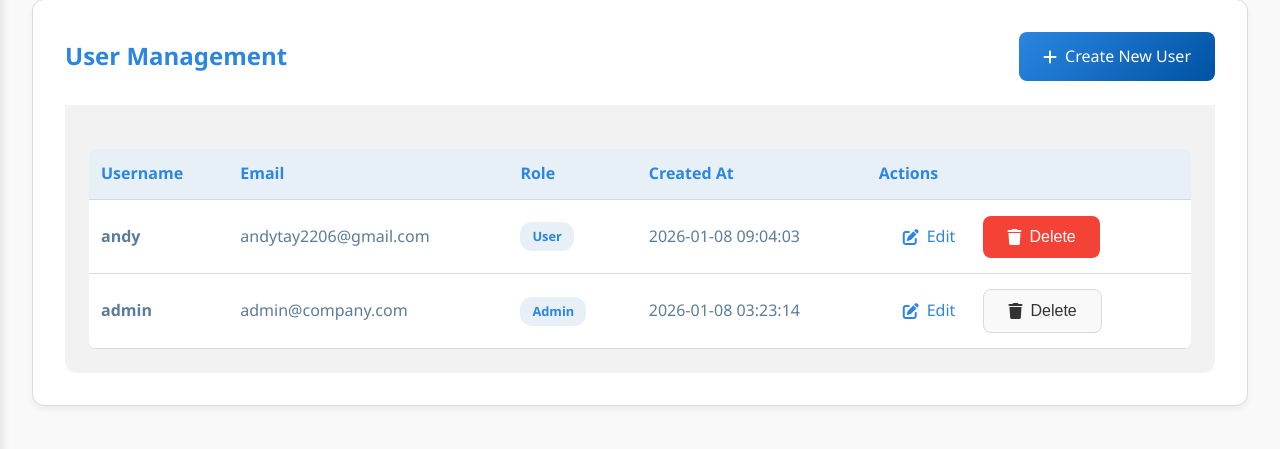
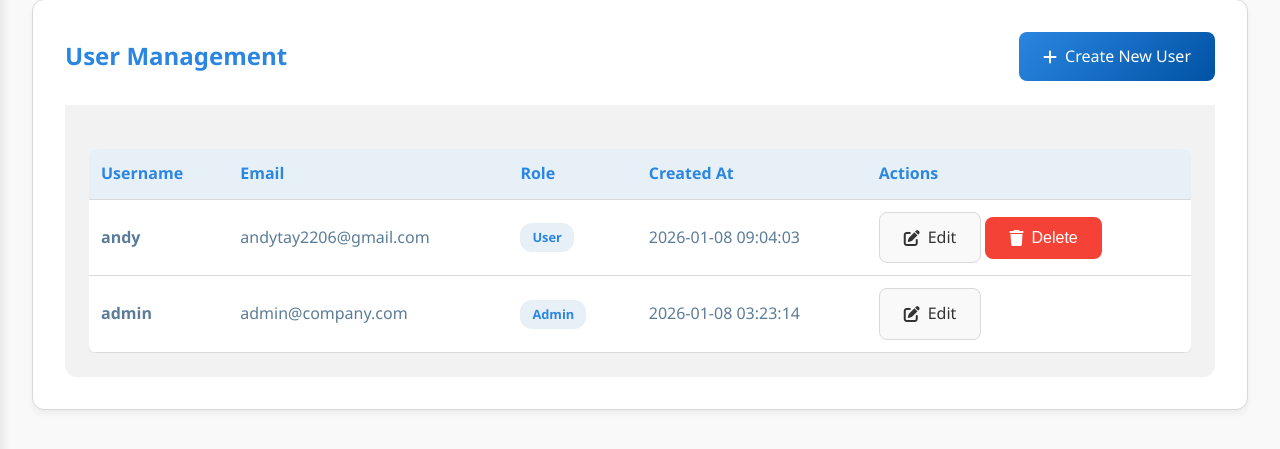
Before and after one commit to schizoscar/Procure-Flow, a Flask app: page /user-list in a window 1280 px wide. Shown: the part 128-577 px from the top of the page. Run offline with Flask 3, Linux system fonts and the light colour scheme; a user stored in the database is signed in; data comes from the database, SQL or seed files in the repository.

Commit message:
Remove new task from quick action (hamburger button) Made main account invulnerable

```diff
--- a/app.py
+++ b/app.py
@@ -608,9 +608,9 @@ def delete_user(user_id):
         flash('Access denied', 'error')
         return redirect(url_for('index'))
 
-    # Prevent self-deletion
-    if user_id == session['user_id']:
-        flash('You cannot delete your own account', 'error')
+    MAIN_USER_ID = 1
+    if user_id == MAIN_USER_ID:
+        flash('The main admin account cannot be deleted.', 'error')
         return redirect(url_for('user_list'))
 
     conn = get_db_connection()
@@ -3606,7 +3606,6 @@ def server_error(e):
 
 @app.errorhandler(Exception)
 def unhandled_exception(e):
-    # Let HTTP errors pass through (404, 403, etc.)
     if isinstance(e, HTTPException):
         return e
     app.logger.exception("Unhandled exception")
--- a/templates/base.html
+++ b/templates/base.html
@@ -23,9 +23,6 @@
             <div class="menu-content">
                 <a href="{{ url_for('index') }}">
                     <i class="fas fa-home"></i> Home
-                </a>
-                <a href="{{ url_for('new_task') }}">
-                    <i class="fas fa-plus-circle"></i> New PR
                 </a>
                 <a href="{{ url_for('purchase_requisitions') }}">
                     <i class="fas fa-file-alt"></i> Purchase Requisitions
--- a/templates/user_list.html
+++ b/templates/user_list.html
@@ -37,10 +37,11 @@
                         </td>
                         <td>{{ user['created_at'] | default('N/A') }}</td>
                         <td>
-                            <a href="{{ url_for('edit_user', user_id=user['id']) }}" class="btn btn-sm btn-warning">
+                            <a href="{{ url_for('edit_user', user_id=user['id']) }}" class="btn btn-secondary btn-sm">
                                 <i class="fas fa-edit"></i> Edit
                             </a>
-                            {% if user['id'] != session.get('user_id') %}
+                            {% set MAIN_USER_ID = 1 %}
+                            {% if user['id'] != MAIN_USER_ID %}
                             <form method="POST" action="{{ url_for('delete_user', user_id=user['id']) }}"
                                 style="display:inline;"
                                 onsubmit="return confirm('Are you sure you want to delete this user? This action cannot be undone.');">
@@ -49,9 +50,9 @@
                                 </button>
                             </form>
                             {% else %}
-                            <button class="btn btn-sm btn-secondary" disabled title="Cannot delete your own account">
+                            <!-- <button class="btn btn-sm btn-secondary" disabled title="Cannot delete your own account">
                                 <i class="fas fa-trash"></i> Delete
-                            </button>
+                            </button> -->
                             {% endif %}
                         </td>
                     </tr>
```
